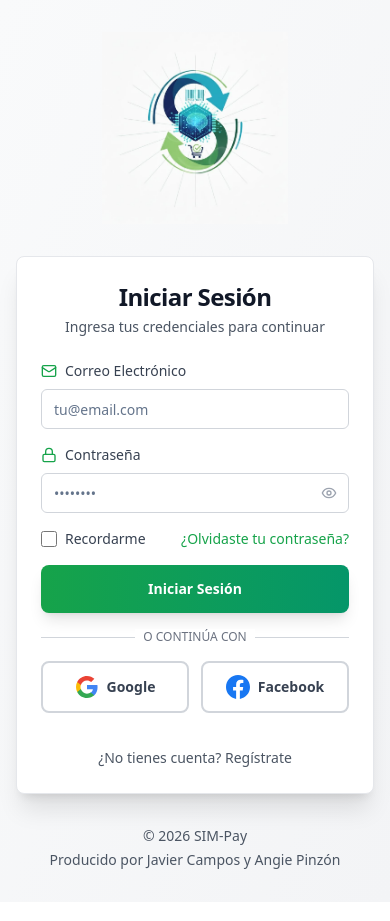
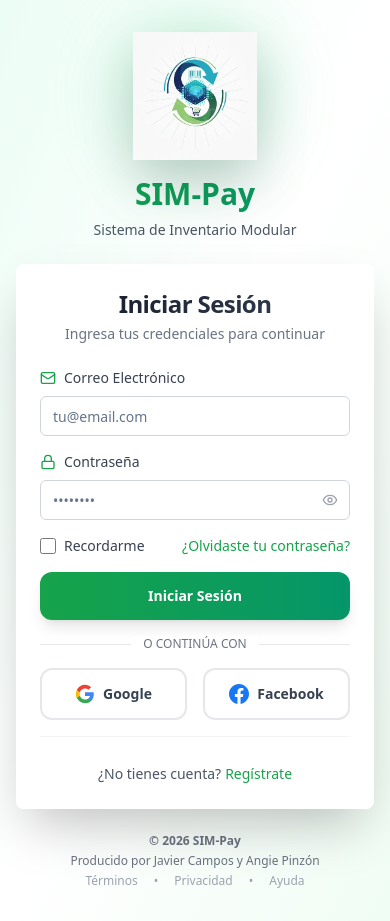
Before and after one commit to ADSOJAVIERCAMPOS/SIM-Pay, a Next.js app in the folder frontend/: page /login in a window 390 px wide. Built offline with nearby package versions, Linux system fonts and the light colour scheme.

Commit message:
style: modernize login page with centered logo, improved UI and responsive design

```diff
--- a/frontend/src/app/login/page.tsx
+++ b/frontend/src/app/login/page.tsx
@@ -108,26 +108,35 @@ export default function LoginPage() {
   }
 
   return (
-    <div className="min-h-screen flex items-center justify-center bg-gradient-to-br from-gray-50 to-gray-100 px-4 py-8">
+    <div className="min-h-screen flex items-center justify-center bg-gradient-to-br from-emerald-50 via-white to-green-50 px-4 py-8">
       <div className="w-full max-w-md">
-        {/* Header */}
-        <div className="text-center mb-8">
+        {/* Header con Logo */}
+        <div className="text-center mb-6">
           <div className="flex justify-center mb-4">
-            <img
-              src="/logoApp.jpeg"
-              alt="Logo"
-              className="w-48 h-48 object-contain"
-            />
+            <div className="relative">
+              <div className="absolute inset-0 bg-gradient-to-br from-green-400 to-emerald-500 rounded-full blur-2xl opacity-20 animate-pulse"></div>
+              <img
+                src="/logoApp.jpeg"
+                alt="SIM-Pay Logo"
+                className="relative w-32 h-32 object-contain drop-shadow-2xl hover:scale-105 transition-transform duration-300"
+              />
+            </div>
           </div>
+          <h1 className="text-3xl font-bold bg-gradient-to-r from-green-600 to-emerald-600 bg-clip-text text-transparent mb-2">
+            SIM-Pay
+          </h1>
+          <p className="text-gray-600 text-sm font-medium">
+            Sistema de Inventario Modular
+          </p>
         </div>
 
         {/* Login/Signup Card */}
-        <Card className="w-full shadow-xl border border-gray-200">
-          <CardHeader className="space-y-1 pb-6">
-            <CardTitle className="text-2xl text-center font-bold text-gray-900">
+        <Card className="w-full shadow-2xl border-0 backdrop-blur-sm bg-white/95">
+          <CardHeader className="space-y-1 pb-6 pt-6">
+            <CardTitle className="text-2xl text-center font-bold bg-gradient-to-r from-gray-900 to-gray-700 bg-clip-text text-transparent">
               {isSignUp ? 'Crear Cuenta' : 'Iniciar Sesión'}
             </CardTitle>
-            <CardDescription className="text-center text-gray-600">
+            <CardDescription className="text-center text-gray-500 text-sm">
               {isSignUp
                 ? 'Completa el formulario para crear tu cuenta'
                 : 'Ingresa tus credenciales para continuar'}
@@ -243,7 +252,7 @@ export default function LoginPage() {
 
               <Button
                 type="submit"
-                className="w-full bg-gradient-to-r from-green-600 to-emerald-600 hover:from-green-700 hover:to-emerald-700 text-white font-semibold py-6 rounded-lg shadow-lg hover:shadow-xl transition-all duration-300"
+                className="w-full bg-gradient-to-r from-green-600 to-emerald-600 hover:from-green-700 hover:to-emerald-700 text-white font-semibold py-6 rounded-xl shadow-lg hover:shadow-2xl hover:scale-[1.02] transition-all duration-300 mt-2"
                 disabled={isLoading}
               >
                 {isLoading
@@ -253,31 +262,31 @@ export default function LoginPage() {
             </form>
 
             {/* Divider */}
-            <div className="relative">
+            <div className="relative my-6">
               <div className="absolute inset-0 flex items-center">
-                <span className="w-full border-t border-gray-300" />
+                <span className="w-full border-t border-gray-200" />
               </div>
               <div className="relative flex justify-center text-xs uppercase">
-                <span className="bg-white px-2 text-gray-500">O continúa con</span>
+                <span className="bg-white px-3 text-gray-500 font-medium">O continúa con</span>
               </div>
             </div>
 
             {/* Social Login Buttons */}
-            <div className="grid grid-cols-2 gap-3">
+            <div className="grid grid-cols-2 gap-4">
               {/* Google Login */}
               <Button
                 type="button"
                 variant="outline"
                 onClick={handleGoogleLogin}
-                className="w-full border-2 border-gray-300 hover:border-gray-400 hover:bg-gray-50 py-6 rounded-lg transition-all duration-300"
+                className="w-full border-2 border-gray-200 hover:border-green-300 hover:bg-green-50/50 py-6 rounded-xl transition-all duration-300 hover:shadow-md hover:scale-[1.02] flex items-center justify-center"
               >
-                <svg className="h-6 w-6 mr-2" viewBox="0 0 24 24">
+                <svg className="h-5 w-5 mr-2" viewBox="0 0 24 24">
                   <path fill="#4285F4" d="M22.56 12.25c0-.78-.07-1.53-.2-2.25H12v4.26h5.92c-.26 1.37-1.04 2.53-2.21 3.31v2.77h3.57c2.08-1.92 3.28-4.74 3.28-8.09z" />
                   <path fill="#34A853" d="M12 23c2.97 0 5.46-.98 7.28-2.66l-3.57-2.77c-.98.66-2.23 1.06-3.71 1.06-2.86 0-5.29-1.93-6.16-4.53H2.18v2.84C3.99 20.53 7.7 23 12 23z" />
                   <path fill="#FBBC05" d="M5.84 14.09c-.22-.66-.35-1.36-.35-2.09s.13-1.43.35-2.09V7.07H2.18C1.43 8.55 1 10.22 1 12s.43 3.45 1.18 4.93l2.85-2.22.81-.62z" />
                   <path fill="#EA4335" d="M12 5.38c1.62 0 3.06.56 4.21 1.64l3.15-3.15C17.45 2.09 14.97 1 12 1 7.7 1 3.99 3.47 2.18 7.07l3.66 2.84c.87-2.6 3.3-4.53 6.16-4.53z" />
                 </svg>
-                <span className="font-semibold text-gray-700">Google</span>
+                <span className="font-semibold text-gray-700 text-sm">Google</span>
               </Button>
 
               {/* Facebook Login */}
@@ -285,17 +294,17 @@ export default function LoginPage() {
                 type="button"
                 variant="outline"
                 onClick={handleFacebookLogin}
-                className="w-full border-2 border-gray-300 hover:border-gray-400 hover:bg-gray-50 py-6 rounded-lg transition-all duration-300"
+                className="w-full border-2 border-gray-200 hover:border-blue-300 hover:bg-blue-50/50 py-6 rounded-xl transition-all duration-300 hover:shadow-md hover:scale-[1.02] flex items-center justify-center"
               >
-                <svg className="h-6 w-6 mr-2" fill="#1877F2" viewBox="0 0 24 24">
+                <svg className="h-5 w-5 mr-2" fill="#1877F2" viewBox="0 0 24 24">
                   <path d="M24 12.073c0-6.627-5.373-12-12-12s-12 5.373-12 12c0 5.99 4.388 10.954 10.125 11.854v-8.385H7.078v-3.47h3.047V9.43c0-3.007 1.792-4.669 4.533-4.669 1.312 0 2.686.235 2.686.235v2.953H15.83c-1.491 0-1.956.925-1.956 1.874v2.25h3.328l-.532 3.47h-2.796v8.385C19.612 23.027 24 18.062 24 12.073z" />
                 </svg>
-                <span className="font-semibold text-gray-700">Facebook</span>
+                <span className="font-semibold text-gray-700 text-sm">Facebook</span>
               </Button>
             </div>
 
             {/* Toggle between login/signup */}
-            <div className="text-center pt-4">
+            <div className="text-center pt-6 border-t border-gray-100 mt-6">
               <button
                 type="button"
                 onClick={() => {
@@ -305,20 +314,28 @@ export default function LoginPage() {
                   setNombre('')
                   setConfirmPassword('')
                 }}
-                className="text-sm text-gray-600 hover:text-green-600 transition-colors font-medium"
+                className="text-sm text-gray-600 hover:text-green-600 transition-colors font-medium inline-flex items-center gap-1 group"
               >
-                {isSignUp
-                  ? '¿Ya tienes cuenta? Inicia sesión'
-                  : '¿No tienes cuenta? Regístrate'}
+                <span>{isSignUp ? '¿Ya tienes cuenta?' : '¿No tienes cuenta?'}</span>
+                <span className="text-green-600 group-hover:translate-x-1 transition-transform">
+                  {isSignUp ? 'Inicia sesión' : 'Regístrate'}
+                </span>
               </button>
             </div>
           </CardContent>
         </Card>
 
         {/* Footer */}
-        <div className="text-center mt-8 text-sm text-gray-600">
-          <p className="font-medium">© 2026 SIM-Pay</p>
-          <p className="mt-1">Producido por Javier Campos y Angie Pinzón</p>
+        <div className="text-center mt-6 text-xs text-gray-500 space-y-1">
+          <p className="font-semibold">© 2026 SIM-Pay</p>
+          <p>Producido por Javier Campos y Angie Pinzón</p>
+          <div className="flex items-center justify-center gap-4 mt-3 text-gray-400">
+            <a href="#" className="hover:text-green-600 transition-colors">Términos</a>
+            <span>•</span>
+            <a href="#" className="hover:text-green-600 transition-colors">Privacidad</a>
+            <span>•</span>
+            <a href="#" className="hover:text-green-600 transition-colors">Ayuda</a>
+          </div>
         </div>
       </div>
     </div>
```
